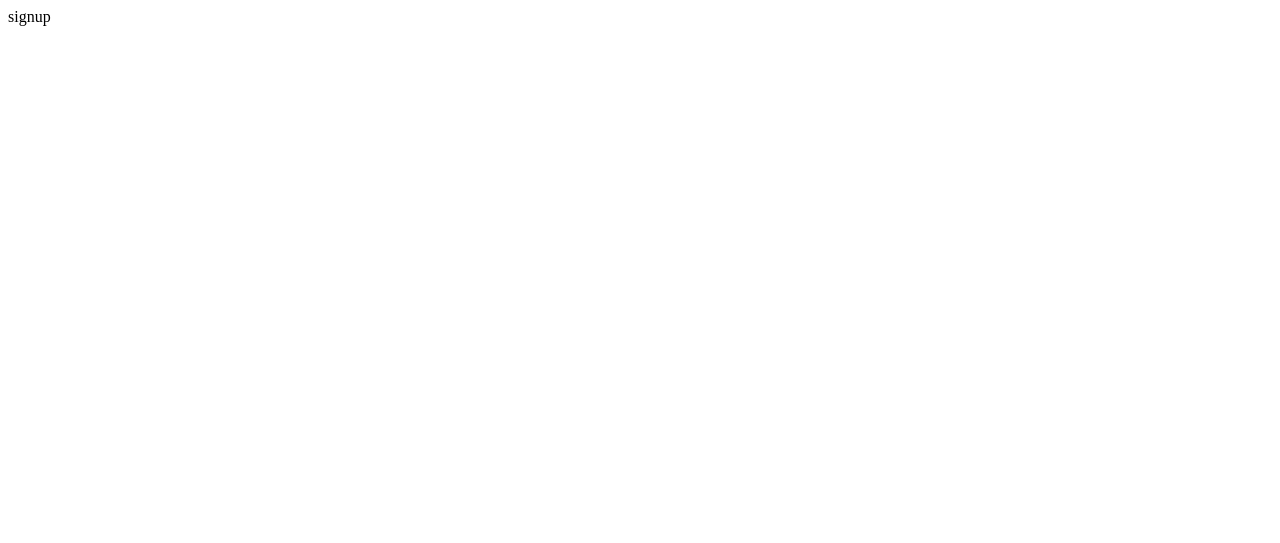
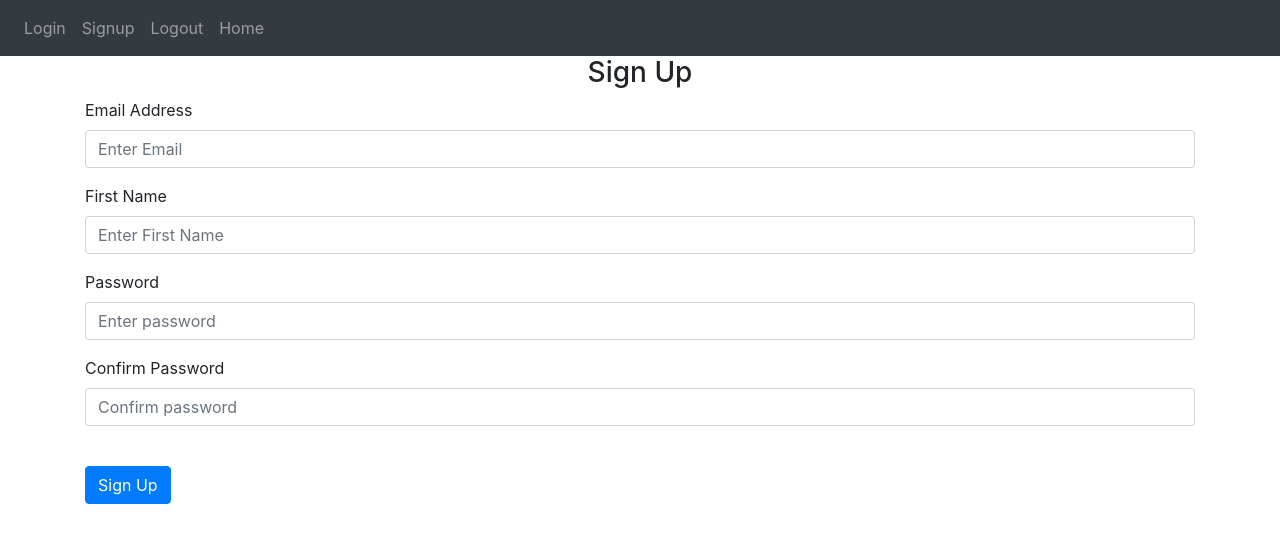
Before and after one commit to Balamurugan-07/FlaskNotesApp, a Flask app: page /signup in a window 1280 px wide. Before the commit the part shown is almost empty. Shown: the top 543 px of the page. Run offline with Flask 2, Linux system fonts and the light colour scheme; some libraries are stand-ins or nearby versions.

Commit message:
HTML done

```diff
--- a/website/auth.py
+++ b/website/auth.py
@@ -1,11 +1,10 @@
-from flask import Blueprint
+from flask import Blueprint, render_template
 
 auth = Blueprint('auth', __name__)
 
-
 @auth.route('/login')
 def login():
-  return "<p>login</p>"
+  return render_template("login.html", name="Hey there", cond=True)
 
 @auth.route('/logout')
 def logout():
@@ -13,4 +12,4 @@ def logout():
 
 @auth.route('/signup')
 def signup():
-  return "<p>signup</p>"
+  return render_template("signup.html")
--- a/website/templates/base.html
+++ b/website/templates/base.html
@@ -1,9 +1,9 @@
 <!DOCTYPE html>
 <html lang="en">
 	<head>
-  <meta charset="UTF-8">
-  <meta http-equiv="X-UA-Compatible" content="IE=edge">
-  <meta name="viewport" content="width=device-width, initial-scale=1.0">
+		<meta charset="UTF-8" />
+		<meta http-equiv="X-UA-Compatible" content="IE=edge" />
+		<meta name="viewport" content="width=device-width, initial-scale=1.0" />
 		<link
 			rel="stylesheet"
 			href="https://stackpath.bootstrapcdn.com/bootstrap/4.4.1/css/bootstrap.min.css"
@@ -15,13 +15,26 @@
 			href="https://stackpath.bootstrapcdn.com/font-awesome/4.7.0/css/font-awesome.min.css"
 			crossorigin="anonymous"
 		/>
-  <title>{% block title %} {endblock}</title>
+		<title>{% block title %} Home {% endblock %}</title>
 	</head>
 	<body>
-
-
-
-
+		<nav class="navbar navbar-expand-lg navbar-dark bg-dark">
+			<button
+				class="navbar-toggler"
+				type="button"
+				data-toggle="collapse"
+				data-target="#navbar"
+			></button>
+			<div class="collapse navbar-collapse" id="navbar">
+				<div class="navbar-nav">
+					<a href="/login" class="nav-item nav-link" id="login">Login</a>
+					<a href="/signup" class="nav-item nav-link" id="signup">Signup</a>
+					<a href="/logout" class="nav-item nav-link" id="logout">Logout</a>
+					<a href="/home" class="nav-item nav-link" id="home">Home</a>
+				</div>
+			</div>
+		</nav>
+		<div class="container"> {% block content %} {% endblock %} </div>
 		<script
 			src="https://code.jquery.com/jquery-3.2.1.slim.min.js"
 			integrity="sha384-KJ3o2DKtIkvYIK3UENzmM7KCkRr/rE9/Qpg6aAZGJwFDMVNA/GpGFF93hXpG5KkN"
--- /dev/null
+++ b/website/templates/home.html
@@ -0,0 +1,2 @@
+{% extends "base.html" %} {% block title %} Home {% endblock %} {% block content
+%} <h2>Home page</h2> {% endblock %}
--- /dev/null
+++ b/website/templates/signup.html
@@ -0,0 +1,50 @@
+{% extends "base.html" %} {% block title %} Home {% endblock %} {% block content
+%}
+
+<form method="post">
+	<h3 align="center">Sign Up</h3>
+	<div class="form-group">
+		<label for="email">Email Address</label>
+		<input
+			type="email"
+			name="email"
+			placeholder="Enter Email"
+			class="form-control"
+			id="email"
+		/>
+	</div>
+	<div class="form-group">
+		<label for="firstName">First Name</label>
+		<input
+			type="text"
+			name="firstName"
+			placeholder="Enter First Name"
+			class="form-control"
+			id="firstName"
+		/>
+	</div>
+	<div class="form-group">
+		<label for="password">Password</label>
+		<input
+			type="password"
+			name="password1"
+			placeholder="Enter password"
+			class="form-control"
+			id="password"
+		/>
+	</div>
+	<div class="form-group">
+		<label for="password">Confirm Password</label>
+		<input
+			type="password"
+			name="password2"
+			placeholder="Confirm password"
+			class="form-control"
+			id="password"
+		/>
+	</div>
+	<br />
+	<button class="btn btn-primary">Sign Up</button>
+</form>
+
+{% endblock %}
--- a/website/views.py
+++ b/website/views.py
@@ -1,7 +1,7 @@
-from flask import Blueprint
+from flask import Blueprint, render_template
 
 views = Blueprint('views', __name__)
 
-@views.route('/')
+@views.route('/home')
 def home():
-  return "<h1>test</h1>"
+  return render_template("home.html")
```
Also changed, not shown: website/templates/login.html (added, +30 -0 lines), main.py (line endings or trailing spaces). Lines whose indentation alone changed are shown as unchanged.
